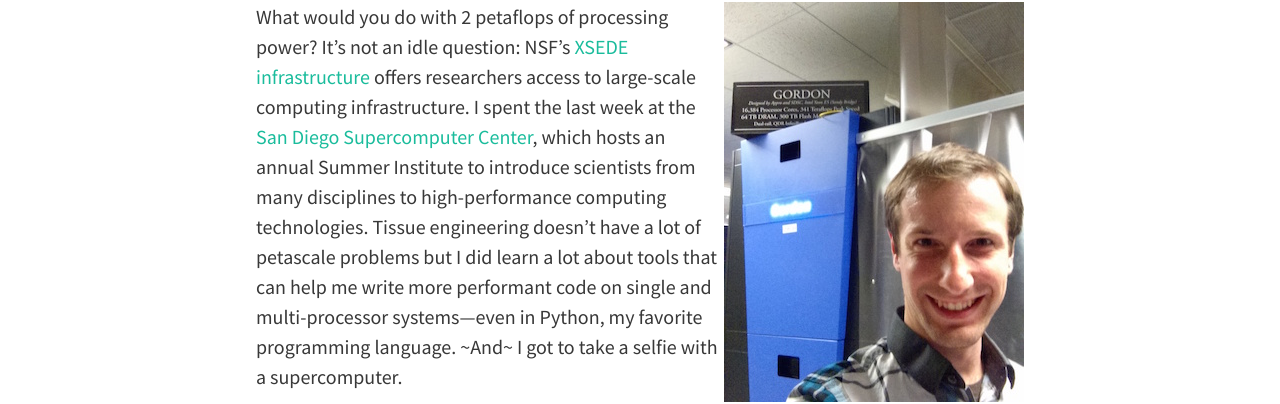
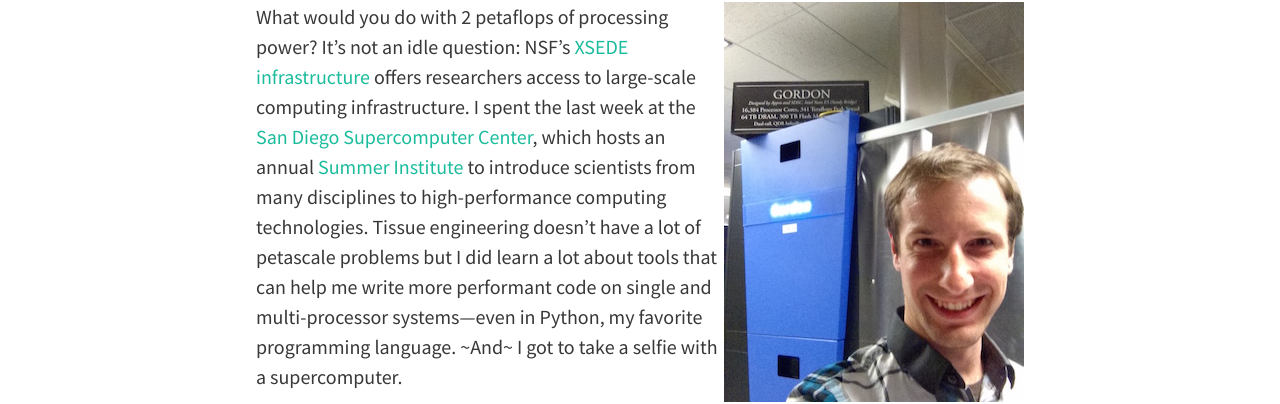
Before and after one commit to tdsmith/blog, a Jekyll site: the page built from index.html, in a window 1280 px wide and 900 px high. Shown: the part 289-693 px from the top of the window. Built offline with Jekyll 4.4.1, drawn with Linux system fonts in a browser that asks for light colours; nearby versions of some CDN libraries; the list of posts is cut into pages by our own code.

Commit message:
sprinkle in links

```diff
--- a/_posts/2015-08-15-sdsc-summer-institute-wrapup.markdown
+++ b/_posts/2015-08-15-sdsc-summer-institute-wrapup.markdown
@@ -4,7 +4,7 @@
 title: SDSC Summer Institute Wrapup
 ---
 
-![Tim and Gordon](/img/supercomputer_selfie.jpeg){: style="float: right"} What would you do with 2 petaflops of processing power? It's not an idle question: NSF's [XSEDE infrastructure](https://www.xsede.org/) offers researchers access to large-scale computing infrastructure. I spent the last week at the [San Diego Supercomputer Center](https://www.sdsc.edu), which hosts an annual Summer Institute to introduce scientists from many disciplines to high-performance computing technologies. Tissue engineering doesn't have a lot of petascale problems but I did learn a lot about tools that can help me write more performant code on single and multi-processor systems—even in Python, my favorite programming language. ~And~ I got to take a selfie with a supercomputer.
+![Tim and Gordon](/img/supercomputer_selfie.jpeg){: style="float: right"} What would you do with 2 petaflops of processing power? It's not an idle question: NSF's [XSEDE infrastructure](https://www.xsede.org/) offers researchers access to large-scale computing infrastructure. I spent the last week at the [San Diego Supercomputer Center](https://www.sdsc.edu), which hosts an annual [Summer Institute](http://www.sdsc.edu/events/summerinstitute/) to introduce scientists from many disciplines to high-performance computing technologies. Tissue engineering doesn't have a lot of petascale problems but I did learn a lot about tools that can help me write more performant code on single and multi-processor systems—even in Python, my favorite programming language. ~And~ I got to take a selfie with a supercomputer.
 
 ## Faster Python code
 
@@ -56,7 +56,7 @@
 
 ## GPU processing
 
-GPUs offer massive parallelism. The AMD Radeon M370X card in my laptop provides 10 compute units with 64 stream processors each and GPU architectures can efficiently handle multiple threads. Cluster GPU nodes are even more powerful. While tools and interfaces like OpenCL and Nvidia's CUDA have eliminated the need to write GPU code in VHDL, leveraging GPUs fully requires understanding their architecture. In the examples we saw, GPU kernels each perform a small calculation on a single location in memory; the outer layer of a for loop is essentially parallelized over all of the GPU cores, each pushing a result into a single cell of GPU memory. CUDA exposes parameters for allocating jobs to GPU cores and getting them right can have important effects on performance. Main memory management on the device is also handled by the user.
+GPUs offer massive parallelism. The AMD Radeon M370X card in my laptop provides 10 compute units with 64 stream processors each and GPU architectures can efficiently handle multiple threads. Cluster GPU nodes are even more powerful. While tools and interfaces like OpenCL and Nvidia's CUDA have eliminated the need to write GPU code in VHDL, leveraging GPUs fully requires understanding their architecture. In the [examples we saw](https://github.com/sdsc/sdsc-summer-institute-2015/tree/master/hpc0_gpu_programming), GPU kernels each perform a small calculation on a single location in memory; the outer layer of a for loop is essentially parallelized over all of the GPU cores, each pushing a result into a single cell of GPU memory. CUDA exposes parameters for allocating jobs to GPU cores and getting them right can have important effects on performance. Main memory management on the device is also handled by the user.
 
 Higher-level APIs like OpenACC, which uses OpenMP-like #pragma syntax, promise to make GPU computing more straightforward but vendor and toolchain support are still works in progress. I'm optimistic about [ArrayFire](https://arrayfire.com), which is a high-level API with Python bindings that abstracts over the GPU's API, so it works with my AMD card on OS X over an OpenCL interface as well as with Nvidia cluster compute nodes.
 
```
